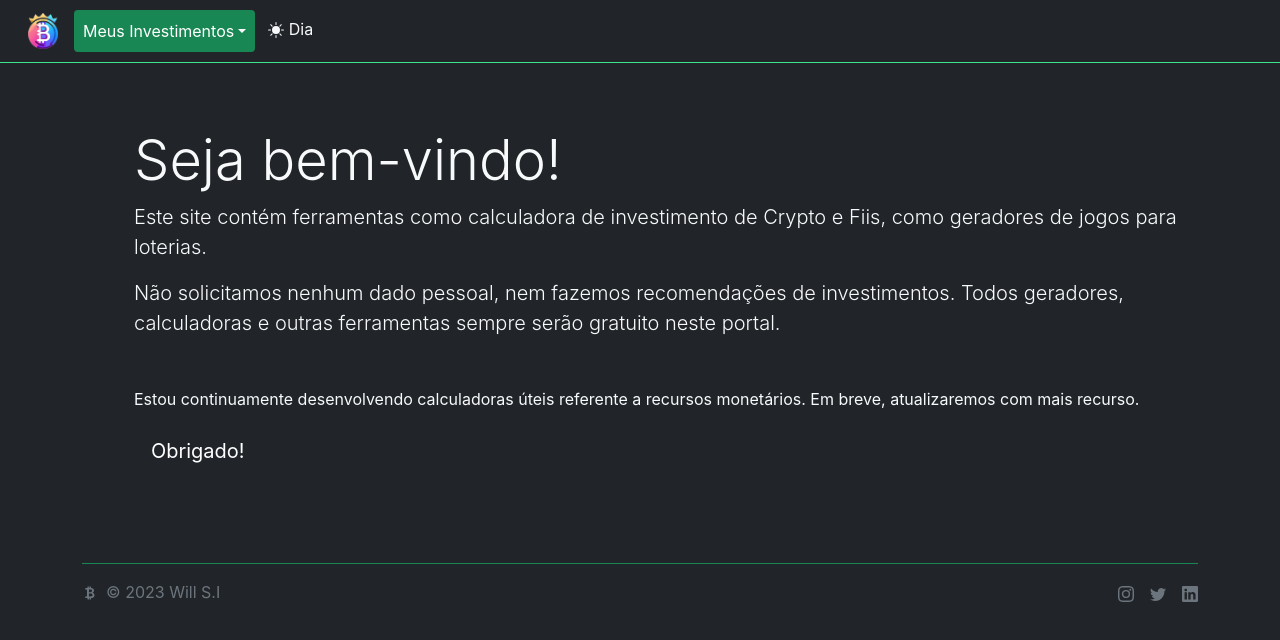
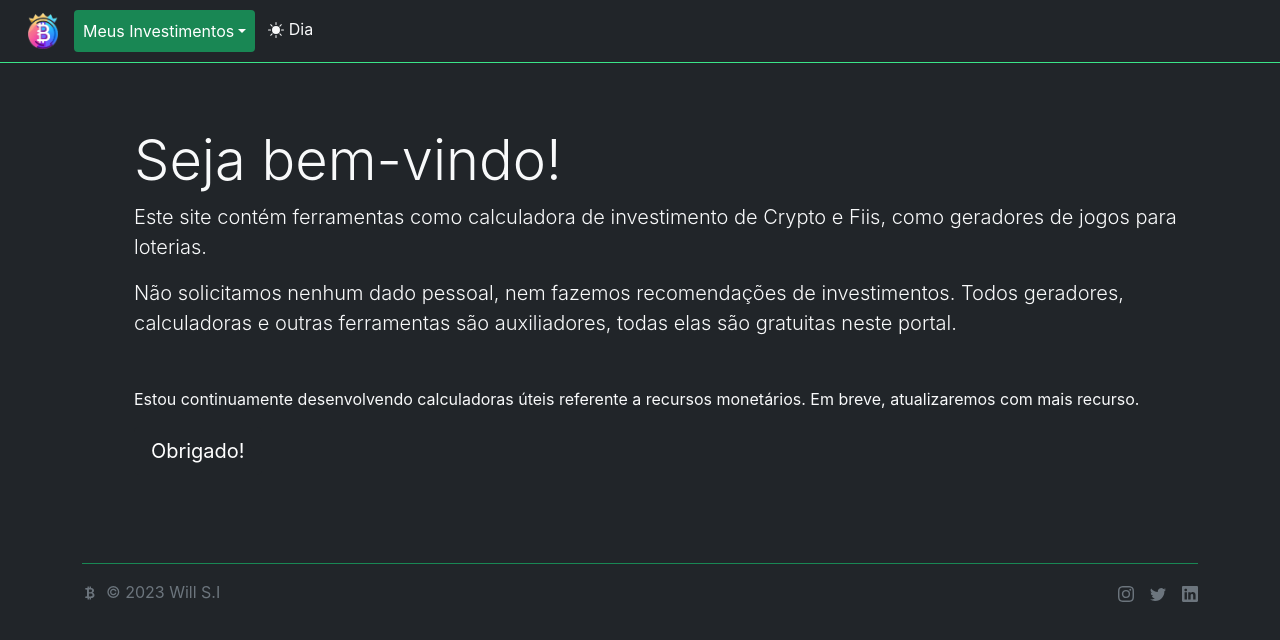
Before and after one commit to demaroto/balancecrypto, a React (Create React App) app: page / in a window 1280 px wide. Shown: the top 640 px of the page. Built offline with nearby package versions, Linux system fonts and the light colour scheme.

Commit message:
Update index.js

```diff
--- a/src/pages/home/index.js
+++ b/src/pages/home/index.js
@@ -14,11 +14,11 @@ const Index = () => {
                     <div className={`bg-${theme} p-5 rounded-lg m-3`}>
                         <h1 className={`display-4 text-${themeText}`}>Seja bem-vindo!</h1>
                         <p className={`lead text-${themeText}`}>Este site contém ferramentas como calculadora de investimento de Crypto e Fiis, como geradores de jogos para loterias.</p>
-                        <p className={`lead text-${themeText}`}>Não solicitamos nenhum dado pessoal, nem fazemos recomendações de investimentos. Todos geradores, calculadoras e outras ferramentas sempre serão gratuito neste portal.</p>
+                        <p className={`lead text-${themeText}`}>Não solicitamos nenhum dado pessoal, nem fazemos recomendações de investimentos. Todos geradores, calculadoras e outras ferramentas são auxiliadores, todas elas são gratuitas neste portal.</p>
                         <hr className="my-4" />
                         <p className={`text-${themeText}`}>Estou continuamente desenvolvendo calculadoras úteis referente a recursos monetários. Em breve, atualizaremos com mais recurso.</p>
 
-                        <Link className="btn bg-dark text-white btn-lg">Obrigado!</Link>
+                        <Link className="btn bg-dark text-white btn-lg">Obrigado!   </Link>
                     </div>
                 </div>
             <FooterComponent />
```
